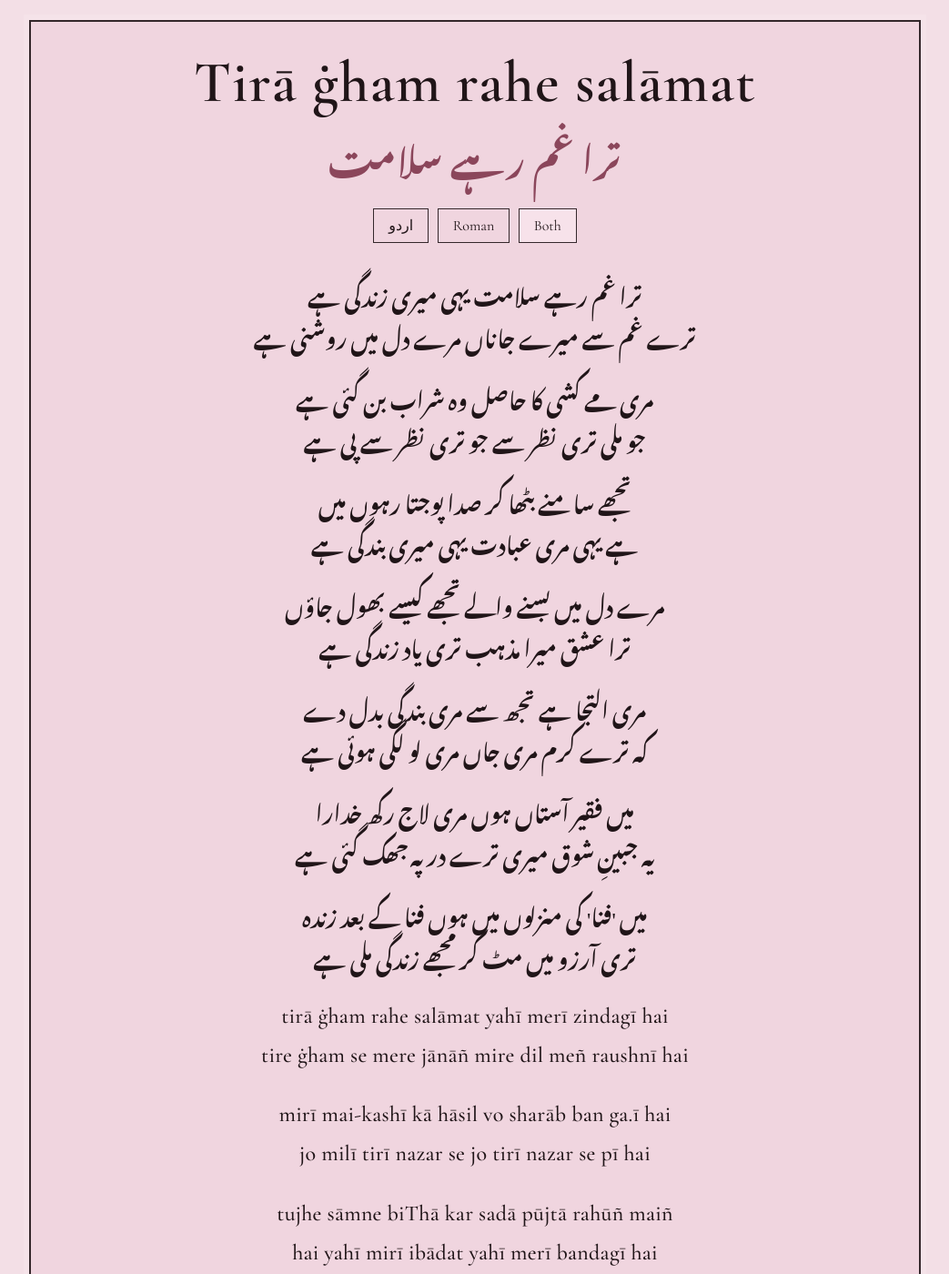
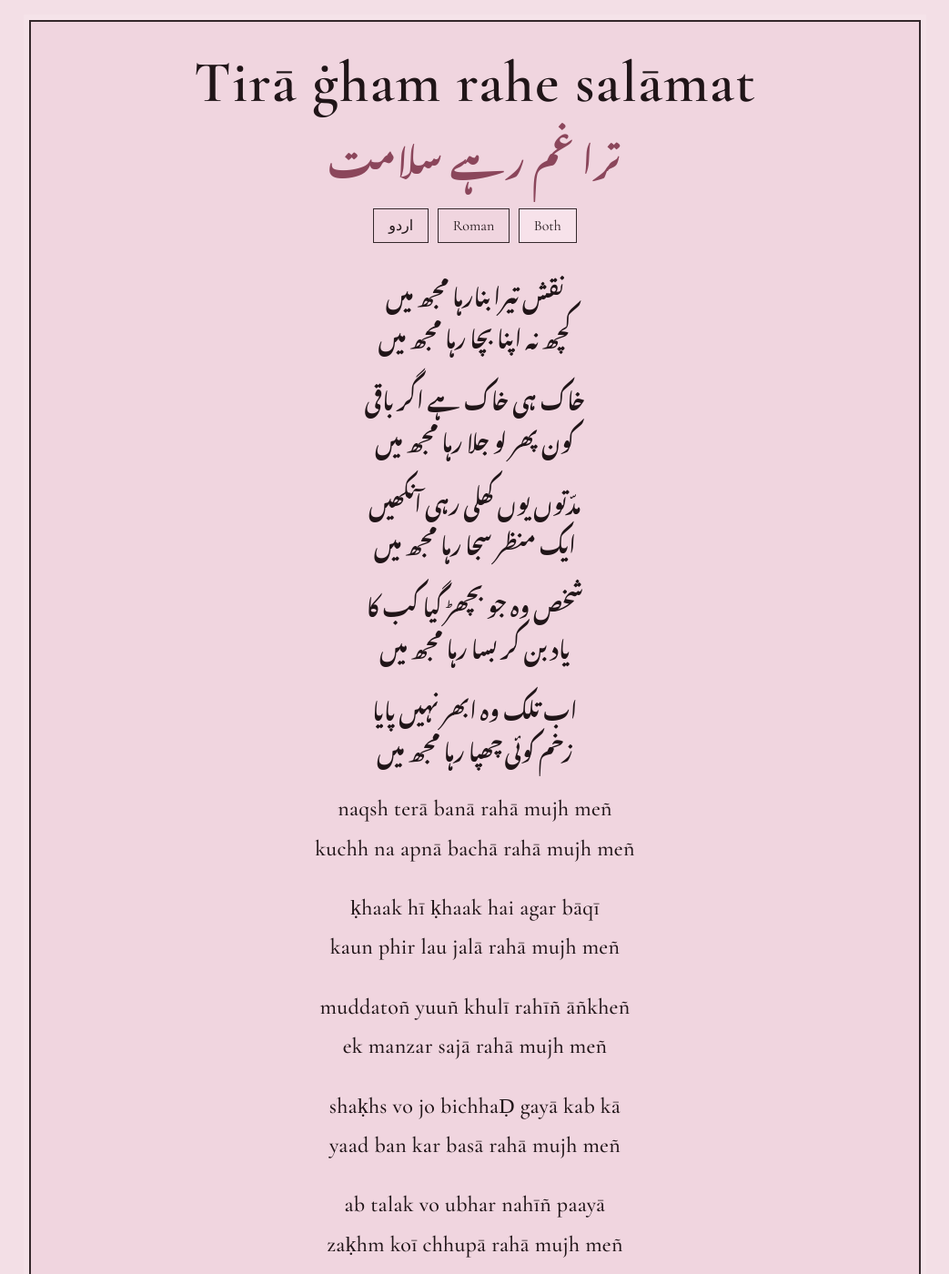
Before and after one commit to SarahatYuhi/Bazm-E-Sarahat, a Jekyll site: the page built from _poems/ghazal/poem1.md, in a window 1280 px wide and 1400 px high. Shown: the whole window at 91% size, without its empty margins (118-1161 px from the left). Built offline with Jekyll 4.4.1, drawn with Linux system fonts in a browser that asks for light colours; some web fonts are replaced; some of the changed text lies outside the part shown.

Commit message:
design changes

```diff
--- a/_layouts/home.html
+++ b/_layouts/home.html
@@ -147,8 +147,8 @@
         <div class="brand">Sarahat</div>
         <nav class="nav" aria-label="Main navigation">
           <a href="{{ site.baseurl }}/" class="active">Home page</a>
-          <a href="{{ site.baseurl }}/poems/ghazal/poem1/">Ghazal</a>
-          <a href="{{ site.baseurl }}/poems/shayari/shayari1/">Shayari</a>
+          <a href="{{ site.baseurl }}/ghazal/">Ghazal</a>
+          <a href="{{ site.baseurl }}/shayari/">Shayari</a>
         </nav>
       </header>
 
--- a/_poems/ghazal/poem1.md
+++ b/_poems/ghazal/poem1.md
@@ -7,21 +7,17 @@ permalink: /poems/ghazal/poem1/
 ---
 
 <div class="urdu" lang="ur" dir="rtl">
-<p class="sher">ترا غم رہے سلامت یہی میری زندگی ہے<br>ترے غم سے میرے جاناں مرے دل میں روشنی ہے</p>
-<p class="sher">مری مے کشی کا حاصل وہ شراب بن گئی ہے<br>جو ملی تری نظر سے جو تری نظر سے پی ہے</p>
-<p class="sher">تجھے سامنے بٹھا کر صدا پوجتا رہوں میں<br>ہے یہی مری عبادت یہی میری بندگی ہے</p>
-<p class="sher">مرے دل میں بسنے والے تجھے کیسے بھول جاؤں<br>ترا عشق میرا مذہب تری یاد زندگی ہے</p>
-<p class="sher">مری التجا ہے تجھ سے مری بندگی بدل دے<br>کہ ترے کرم مری جاں مری لو لگی ہوئی ہے</p>
-<p class="sher">میں فقیر آستاں ہوں مری لاج رکھ خدارا<br>یہ جبینِ شوق میری ترے در پہ جھک گئی ہے</p>
-<p class="sher">میں 'فنا' کی منزلوں میں ہوں فنا کے بعد زندہ<br>تری آرزو میں مٹ کر مجھے زندگی ملی ہے</p>
+<p class="sher">نقش تیرا بنارہا مجھ میں<br>کچھ نہ اپنا بچا رہا مجھ میں</p>
+<p class="sher">خاک ہی خاک ہے اگر باقی<br>کون پھر لو جلا رہا مجھ میں</p>
+<p class="sher">مدّتوں یوں کھلی رہی آنکھیں<br>ایک منظر سجا رہا مجھ میں</p>
+<p class="sher">شخص وہ جو بچھڑ گیا کب کا<br>یاد بن کر بسا رہا مجھ میں</p>
+<p class="sher">اب تلک وہ ابھر نہیں پایا<br>زخم کوئی چھپا رہا مجھ میں</p>
 </div>
 
 <div class="roman" lang="ur-Latn">
-<p class="sher">tirā ġham rahe salāmat yahī merī zindagī hai<br>tire ġham se mere jānāñ mire dil meñ raushnī hai</p>
-<p class="sher">mirī mai-kashī kā hāsil vo sharāb ban ga.ī hai<br>jo milī tirī nazar se jo tirī nazar se pī hai</p>
-<p class="sher">tujhe sāmne biThā kar sadā pūjtā rahūñ maiñ<br>hai yahī mirī ibādat yahī merī bandagī hai</p>
-<p class="sher">mire dil meñ basne vaale tujhe kaise bhuul jā.ūñ<br>tirā ishq merā maz.hab tirī yaad zindagī hai</p>
-<p class="sher">mirī iltijā hai tujh se mirī bandagī badal de<br>ki tire karam mirī jaañ mirī lau lagī huī hai</p>
-<p class="sher">maiñ faqīr āstāñ huuñ mirī laaj rakh ḳhudārā<br>ye jabīn-e-shauq merī tire dar pe jhuk ga.ī hai</p>
-<p class="sher">maiñ 'fanā' kī manziloñ meñ huuñ fanā ki ba.ad zinda<br>tirī aarzū meñ miT kar mujhe zindagī milī hai</p>
+<p class="sher">naqsh terā banā rahā mujh meñ<br>kuchh na apnā bachā rahā mujh meñ</p>
+<p class="sher">ḳhaak hī ḳhaak hai agar bāqī<br>kaun phir lau jalā rahā mujh meñ</p>
+<p class="sher">muddatoñ yuuñ khulī rahīñ āñkheñ<br>ek manzar sajā rahā mujh meñ</p>
+<p class="sher">shaḳhs vo jo bichhaḌ gayā kab kā<br>yaad ban kar basā rahā mujh meñ</p>
+<p class="sher">ab talak vo ubhar nahīñ paayā<br>zaḳhm koī chhupā rahā mujh meñ</p>
 </div>
```
Also changed, not shown: _layouts/category.html (added, +147 -0 lines), ghazal.md (added, +17 -0 lines), shayari.md (added, +17 -0 lines).
